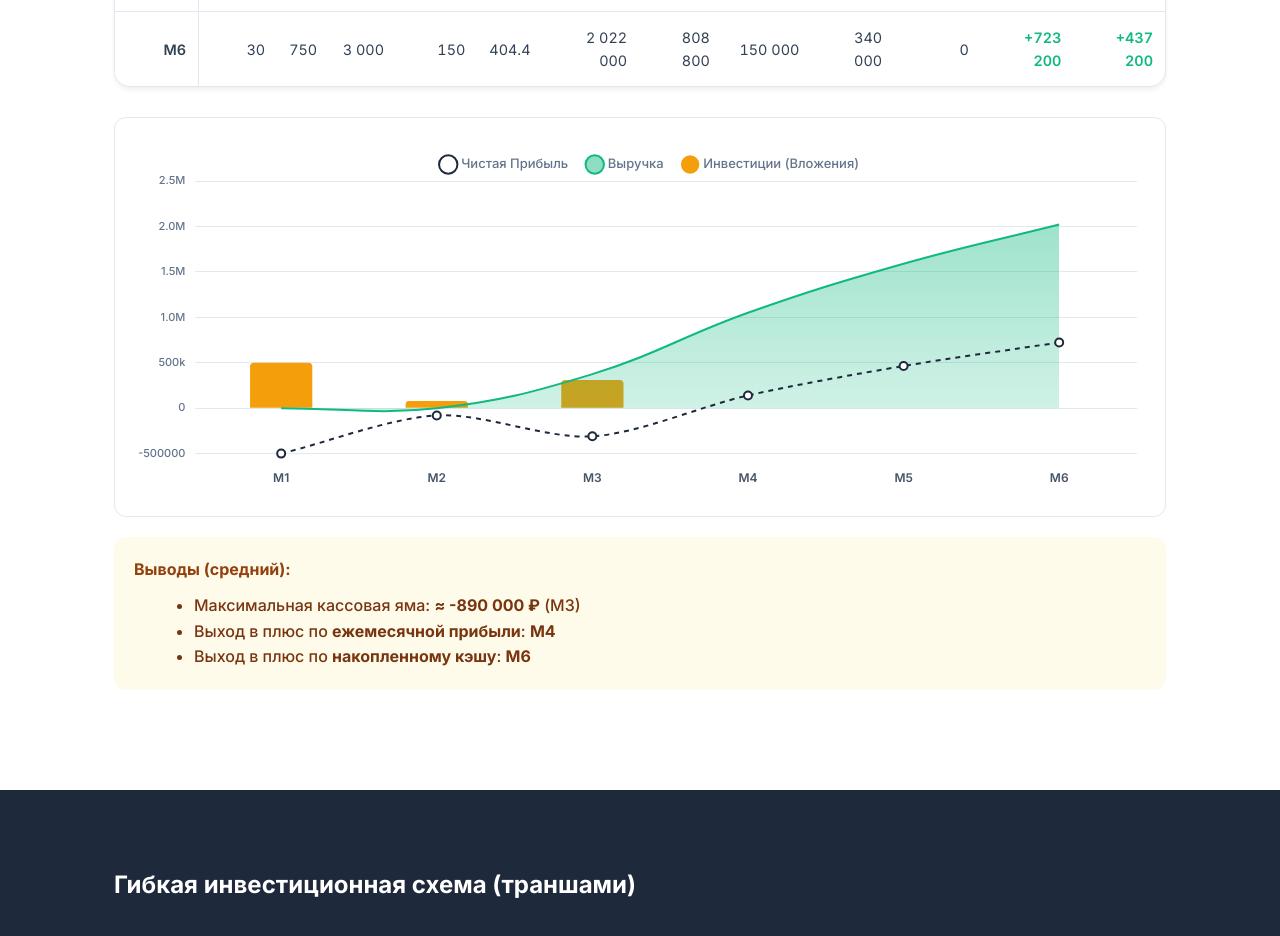
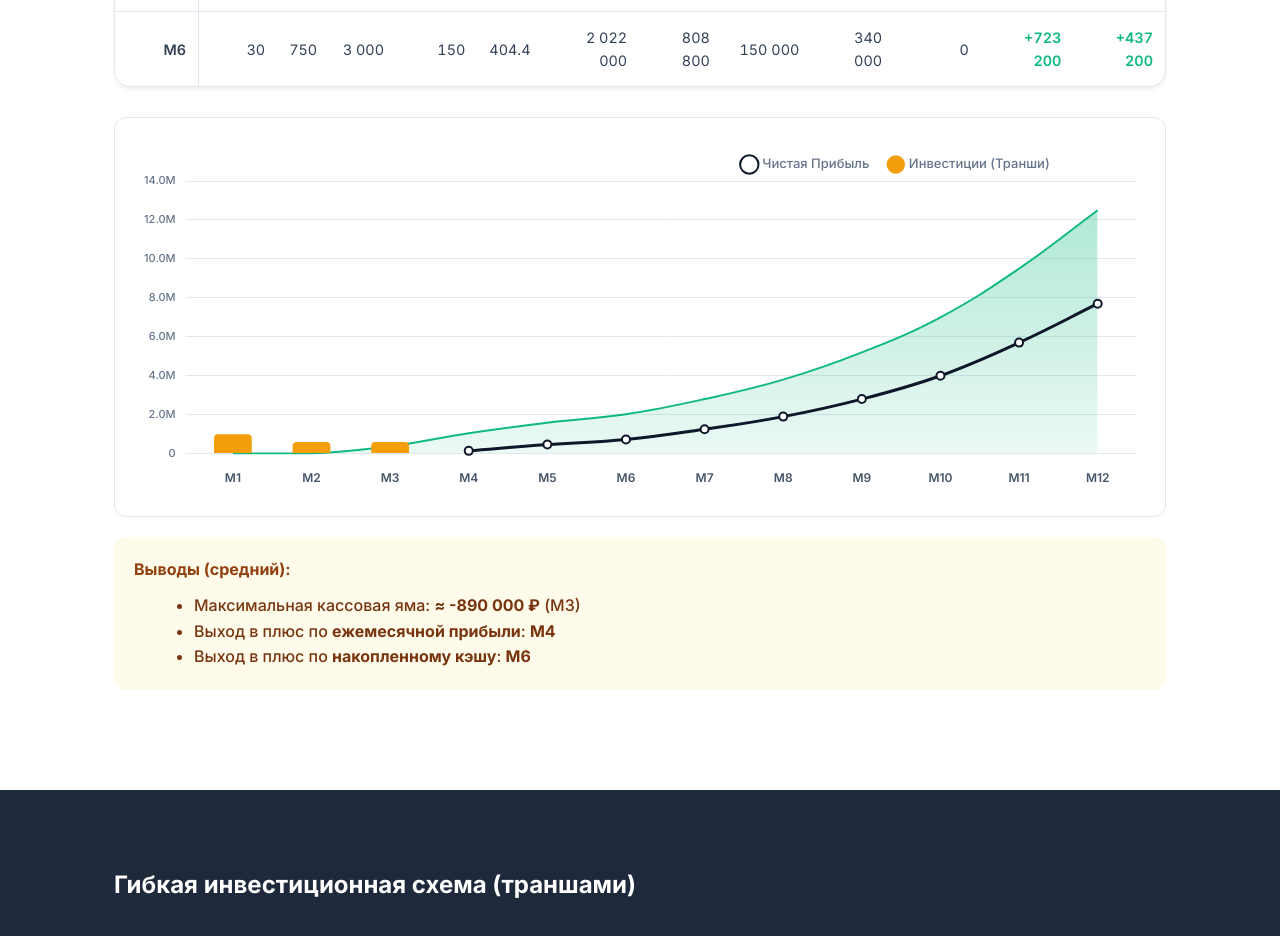
Before and after one commit to snikulin87-hue/pres-entation, a website built with Vite: page index.html in a window 1280 px wide. Shown: the part 4860-5796 px from the top of the page. Built offline with nearby package versions, Linux system fonts and the light colour scheme.

Commit message:
Refactor: Annual Charts (12M) with Investment Tranches and Positive Profit logic

```diff
--- a/docs/index.html
+++ b/docs/index.html
@@ -8,7 +8,7 @@
     <link rel="preconnect" href="https://fonts.googleapis.com">
     <link rel="preconnect" href="https://fonts.gstatic.com" crossorigin>
     <link href="https://fonts.googleapis.com/css2?family=Inter:wght@400;500;600;700;800&display=swap" rel="stylesheet">
-  <script type="module" crossorigin src="./assets/main-DYpXEOed.js"></script>
+  <script type="module" crossorigin src="./assets/main-CXayn3mO.js"></script>
   <link rel="modulepreload" crossorigin href="./assets/auto-BIf0OA4n.js">
   <link rel="stylesheet" crossorigin href="./assets/main-Dl4FwTzz.css">
 </head>
--- a/src/charts.js
+++ b/src/charts.js
@@ -12,6 +12,7 @@
     plugins: {
         legend: {
             position: 'top',
+            align: 'end', // Align legend to the right
             labels: {
                 font: {
                     family: "'Inter', sans-serif",
@@ -54,6 +55,7 @@
             type: 'linear',
             display: true,
             position: 'left',
+            beginAtZero: true,
             grid: {
                 color: '#E2E8F0', // Light Gray
                 borderDash: [4, 4],
@@ -111,33 +113,32 @@
 // Rev per client = 5000.
 // Expenses = COGS (2000 * Clients) + Fix (340k) + Rewards (Factories * 5000?).
 
-const labels = ['М1', 'М2', 'М3', 'М4', 'М5', 'М6'];
+const labels = ['М1', 'М2', 'М3', 'М4', 'М5', 'М6', 'М7', 'М8', 'М9', 'М10', 'М11', 'М12'];
 
-// Data: M1-M6 exactly matching tables.
-// "Investments" plotted as positive bars for Burn/Initial Spend to be visible.
+// Data Logic:
+// 1. Investments: Tranches M1 (1.0M), M2 (0.6M), M3 (0.6M) = Total 2.2M Ask.
+// 2. Profit: Negative values set to null (hidden).
+// 3. Revenue: Full 12-month exponential growth.
 
 // --- PESSIMISTIC ---
 const pessimisticData = {
-    revenue: [0, 0, 150000, 405000, 621000, 809700],
-    // Investments: M1 500k, M2 80k, M3 400k (Net is -400), M4 157k (Net -157)
-    // We will show "Required Investment" as the deficit? Or just the explicit tranches?
-    // User asked for "Investments in tranches". Let's show the Burn (Loss) as Investment.
-    investments: [500000, 80000, 400000, 157000, 34900, 0],
-    profit: [-500000, -80000, -400000, -157000, -34900, 70820]
+    revenue: [0, 0, 150000, 405000, 621000, 809700, 1100000, 1450000, 1900000, 2400000, 3000000, 3800000],
+    investments: [1000000, 600000, 600000, 0, 0, 0, 0, 0, 0, 0, 0, 0],
+    profit: [null, null, null, null, null, 70820, 250000, 470000, 750000, 1050000, 1400000, 1900000] // Hidden until positive M6
 };
 
 // --- AVERAGE ---
 const averageData = {
-    revenue: [0, 0, 375000, 1050000, 1590000, 2022000],
-    investments: [500000, 80000, 310000, 0, 0, 0], // M3 deficit is 310k. M4 is profitable.
-    profit: [-500000, -80000, -310000, 140000, 464000, 723200]
+    revenue: [0, 0, 375000, 1050000, 1590000, 2022000, 2800000, 3800000, 5200000, 7000000, 9500000, 12500000],
+    investments: [1000000, 600000, 600000, 0, 0, 0, 0, 0, 0, 0, 0, 0],
+    profit: [null, null, null, 140000, 464000, 723200, 1250000, 1900000, 2800000, 4000000, 5700000, 7700000] // Hidden until positive M4
 };
 
 // --- POSITIVE ---
 const positiveData = {
-    revenue: [0, 0, 562500, 1631250, 2780625, 4002625],
-    investments: [500000, 80000, 235000, 0, 0, 0], // M3 deficit 235k
-    profit: [-500000, -80000, -235000, 413750, 1065000, 1761000]
+    revenue: [0, 0, 562500, 1631250, 2780625, 4002625, 6000000, 8500000, 12000000, 16500000, 22000000, 29000000],
+    investments: [1000000, 600000, 600000, 0, 0, 0, 0, 0, 0, 0, 0, 0],
+    profit: [null, null, null, 413750, 1065000, 1761000, 3100000, 4700000, 7000000, 10000000, 13500000, 18000000] // Hidden until positive M4
 };
 
 function createConfig(data) {
@@ -147,42 +148,42 @@
             labels: labels,
             datasets: [
                 {
-                    label: 'Выручка', // Revenue
+                    label: 'Выручка', // Revenue (Area)
                     data: data.revenue,
                     backgroundColor: (context) => {
                         const ctx = context.chart.ctx;
                         const gradient = ctx.createLinearGradient(0, 0, 0, 400);
-                        gradient.addColorStop(0, 'rgba(16, 185, 129, 0.5)'); // Green top
-                        gradient.addColorStop(1, 'rgba(16, 185, 129, 0.05)'); // Green bottom
+                        gradient.addColorStop(0, 'rgba(16, 185, 129, 0.4)');
+                        gradient.addColorStop(1, 'rgba(16, 185, 129, 0.0)');
                         return gradient;
                     },
-                    borderColor: '#10B981',
+                    borderColor: '#10B981', // Emerald 500
                     borderWidth: 2,
                     fill: true,
                     tension: 0.4,
                     pointRadius: 0,
+                    order: 3,
+                    yAxisID: 'y'
+                },
+                {
+                    label: 'Инвестиции (Транши)', // Investment Tranches (Bar)
+                    data: data.investments,
+                    type: 'bar',
+                    backgroundColor: '#F59E0B', // Amber 500
+                    hoverBackgroundColor: '#FAB005',
+                    borderRadius: 4,
+                    barPercentage: 0.6,
                     order: 2,
                     yAxisID: 'y'
                 },
                 {
-                    label: 'Инвестиции (Вложения)', // Investments
-                    data: data.investments,
-                    type: 'bar',
-                    backgroundColor: '#F59E0B', // Amber/Orange
-                    hoverBackgroundColor: '#D97706',
-                    borderRadius: 4,
-                    barPercentage: 0.5,
-                    order: 3,
-                    yAxisID: 'y'
-                },
-                {
-                    label: 'Чистая Прибыль', // Net Profit
+                    label: 'Чистая Прибыль', // Net Profit (Line - Positive Only)
                     data: data.profit,
-                    borderColor: '#1E293B', // Slate 800
-                    backgroundColor: '#1E293B',
-                    borderWidth: 2,
-                    borderDash: [5, 5], // Dotted line per design inspo
-                    tension: 0.3,
+                    borderColor: '#0F172A', // Slate 900 (High contrast)
+                    backgroundColor: '#0F172A',
+                    borderWidth: 3,
+                    tension: 0.4,
+                    spanGaps: false, // Don't bridge the gap from null
                     pointRadius: 4,
                     pointBackgroundColor: '#FFFFFF',
                     pointBorderWidth: 2,
```
Also changed, not shown: docs/assets/main-CXayn3mO.js (added, +1 -0 lines), docs/assets/main-DYpXEOed.js (deleted, +0 -1 lines).
